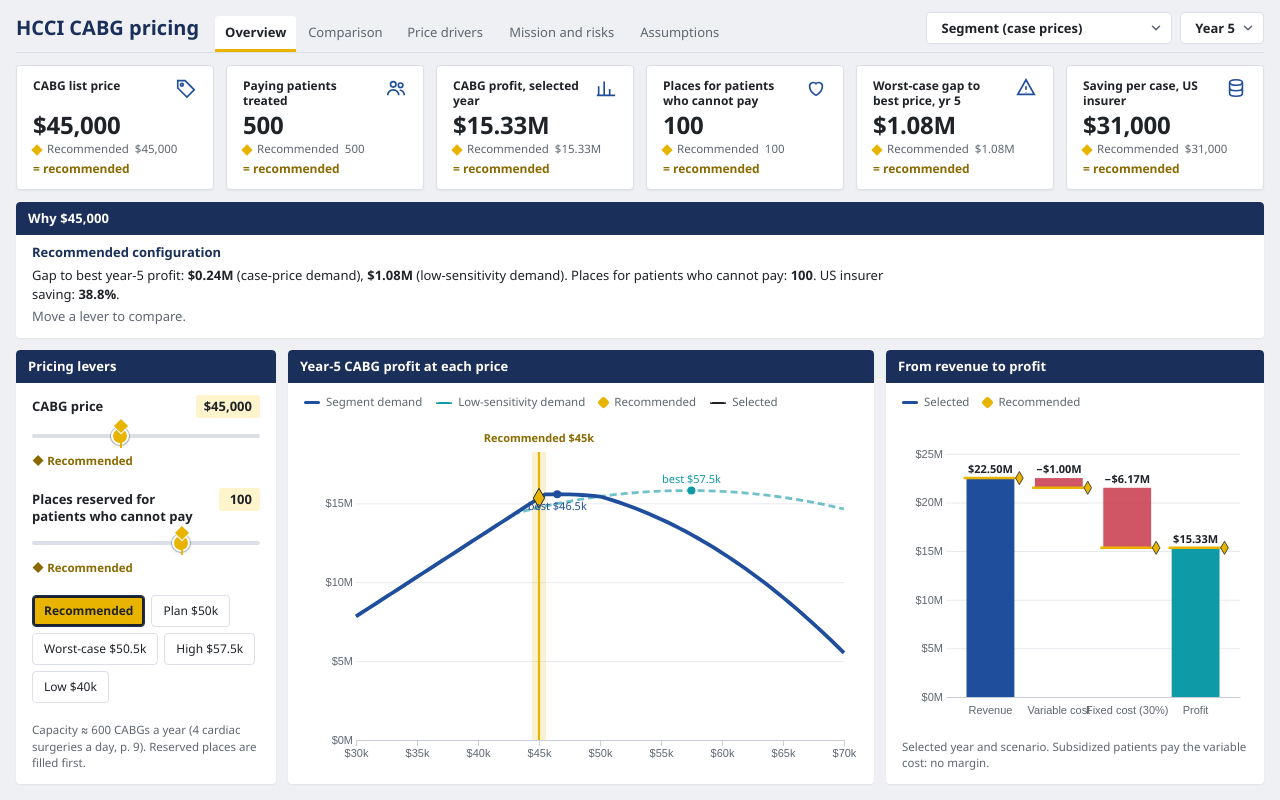
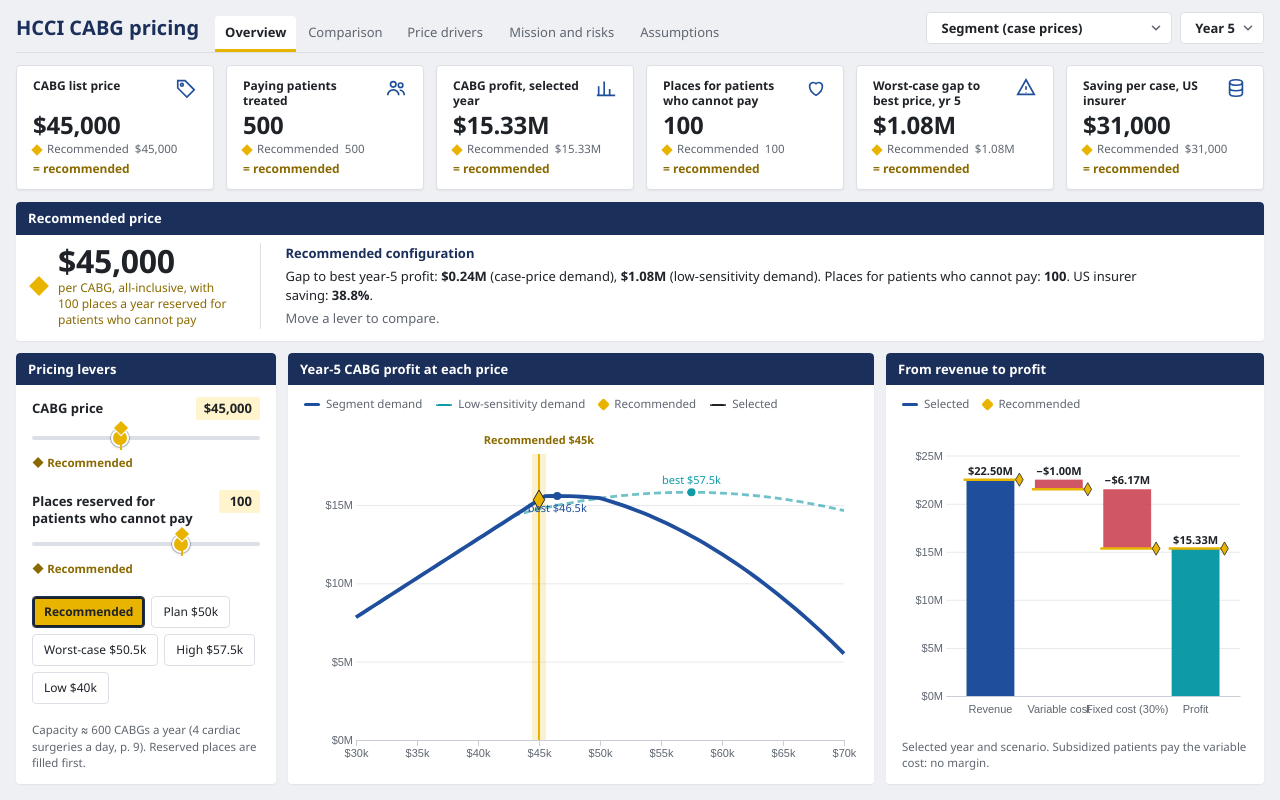
Before and after one commit to ppfp-03/hcci-cabg-pricing, a plain HTML site: page index.html in a window 1280 px wide. Drawn offline with nearby package versions, Linux system fonts and the light colour scheme.

Commit message:
Move the recommended price out of the header into the Overview panel
The header now carries only the title, page tabs and filters. The Overview
panel is titled "Recommended price" and opens with $45,000 in large type,
next to the explanation of why it was chosen.

Co-Authored-By: Claude Opus 5.5 <noreply@anthropic.com>

```diff
--- a/index.html
+++ b/index.html
@@ -310,6 +310,14 @@
 .pb-sl .l-val { font-size: 12px; min-width: 7ch; }
 .pb-sl-btns { flex: none; }
 .pb-sl-btns .pb-btn { min-height: 28px; padding: 0 8px; }
+.pb-panel.pb-verdict > .pb-vbody { display: grid; grid-template-columns: auto minmax(0, 1fr); column-gap: 24px; align-items: center; }
+.pb-vtext { display: grid; gap: 4px; min-width: 0; }
+.pb-reco { display: flex; align-items: center; gap: 12px; padding-right: 24px; border-right: 1px solid var(--pb-line); }
+.pb-dia-lg { width: 14px; height: 14px; flex: none; }
+.pb-reco-main { display: grid; gap: 2px; }
+.pb-reco-val { font-size: 32px; line-height: 1.1; font-weight: 600; color: var(--pb-ink); font-variant-numeric: tabular-nums; letter-spacing: -0.01em; }
+.pb-reco-note { font-size: 12px; line-height: 1.35; color: var(--pb-gold-ink); max-width: 26ch; }
+@media (max-width: 899px) { .pb-panel.pb-verdict > .pb-vbody { grid-template-columns: minmax(0, 1fr); row-gap: 8px; } .pb-reco { border-right: 0; padding-right: 0; } }
 .pb-heat th { text-align: center; }
 .pb-heat th:first-child { text-align: left; }
 .pb-def { margin: 0; display: grid; gap: 12px; align-content: start; }
@@ -376,6 +384,8 @@
   .pb-def { gap: 8px; } .pb-def > div { padding-bottom: 8px; } .pb-def dd { font-size: 11px; }
   .pb-note { font-size: 11px; }
   .pb-tab { min-height: 32px; }
+  .pb-reco-val { font-size: 26px; }
+  .pb-reco-note { font-size: 11px; }
   .pb-lever-body .pb-note { display: none; }
   .pb-lever-body .pb-btn { min-height: 28px; }
   .pb-lever .l-state { min-height: 0; }
@@ -385,7 +395,7 @@
 
 <div class="pb pb-app" lang="en">
   <header class="pb-top" id="header">
-    <div class="pb-brand"><h1>HCCI CABG pricing</h1><span class="pb-sub"><i class="pb-dia" aria-hidden="true"></i>Recommended price $45,000</span></div>
+    <div class="pb-brand"><h1>HCCI CABG pricing</h1></div>
     <nav class="pb-tabs" role="tablist" aria-label="Report pages"><button type="button" class="pb-tab" role="tab" aria-selected="true" aria-controls="overview" data-text="Overview" data-tab="overview"><span class="tab-label">Overview</span></button><button type="button" class="pb-tab" role="tab" aria-selected="false" aria-controls="comparison" data-text="Comparison" data-tab="comparison"><span class="tab-label">Comparison</span></button><button type="button" class="pb-tab" role="tab" aria-selected="false" aria-controls="drivers" data-text="Price drivers" data-tab="drivers"><span class="tab-label">Price drivers</span></button><button type="button" class="pb-tab" role="tab" aria-selected="false" aria-controls="mission" data-text="Mission and risks" data-tab="mission"><span class="tab-label">Mission and risks</span></button><button type="button" class="pb-tab" role="tab" aria-selected="false" aria-controls="assumptions" data-text="Assumptions" data-tab="assumptions"><span class="tab-label">Assumptions</span></button></nav>
     <div class="pb-slicers">
       <div class="pb-slicer pb-dd" data-dd="scen"><span class="pb-dd-label" id="pb-dd-scen-lbl">Demand Scenario</span><button type="button" class="pb-dd-btn" id="pb-dd-scen-btn" aria-haspopup="listbox" aria-expanded="false" aria-controls="pb-dd-scen-list" aria-labelledby="pb-dd-scen-lbl pb-dd-scen-btn"><span class="pb-dd-val"><span class="pb-dd-ghost" data-dd-label="seg">Segment (case prices)</span><span class="pb-dd-ghost" data-dd-label="low">Low-sensitivity (elasticity = 0.8)</span></span><svg class="pb-dd-chev" viewBox="0 0 16 16" aria-hidden="true"><path d="M4 6l4 4 4-4" fill="none" stroke="currentColor" stroke-width="1.8" stroke-linecap="round" stroke-linejoin="round"></path></svg></button><ul class="pb-dd-list" id="pb-dd-scen-list" role="listbox" aria-labelledby="pb-dd-scen-lbl"><li role="option" id="pb-dd-scen-seg" data-val="seg" tabindex="-1" aria-selected="false"><span>Segment (case prices)</span><svg class="pb-dd-check" viewBox="0 0 16 16" aria-hidden="true"><path d="M3.5 8.5l3 3 6-7" fill="none" stroke="currentColor" stroke-width="1.8" stroke-linecap="round" stroke-linejoin="round"></path></svg></li><li role="option" id="pb-dd-scen-low" data-val="low" tabindex="-1" aria-selected="false"><span>Low-sensitivity (elasticity 0.8)</span><svg class="pb-dd-check" viewBox="0 0 16 16" aria-hidden="true"><path d="M3.5 8.5l3 3 6-7" fill="none" stroke="currentColor" stroke-width="1.8" stroke-linecap="round" stroke-linejoin="round"></path></svg></li></ul></div>
@@ -431,8 +441,8 @@
         <div class="k-delta" data-draw="kdelta" data-metric="save_us" data-fmt="usd" data-good="up" data-source="kpis" data-field="delta" data-where="metric=save_us">—</div>
       </article>
     </div><div class="pb-panel pb-verdict" id="verdict">
-      <h2>Why $45,000</h2>
-      <div class="pb-body pb-vbody">
+      <h2>Recommended price</h2>
+      <div class="pb-body pb-vbody"><div class="pb-reco"><i class="pb-dia pb-dia-lg" aria-hidden="true"></i><div class="pb-reco-main"><span class="pb-reco-val" data-draw="kprop" data-metric="price" data-fmt="usd" data-source="kpis" data-field="proposal" data-where="metric=price">—</span><span class="pb-reco-note">per CABG, all-inclusive, with 100 places a year reserved for patients who cannot pay</span></div></div><div class="pb-vtext">
       <p class="v-title" data-v="same">Recommended configuration</p>
       <p class="v-title" data-v="off" hidden="">Change against the recommendation</p>
       <p>Gap to best year-5 profit: <b data-draw="vnum" data-metric="gap_seg" data-col="proposal" data-fmt="m" data-source="kpis" data-field="proposal" data-where="metric=gap_seg">—</b> (case-price demand), <b data-draw="vnum" data-metric="gap_low" data-col="proposal" data-fmt="m" data-source="kpis" data-field="proposal" data-where="metric=gap_low">—</b> (low-sensitivity demand). Places for patients who cannot pay: <b data-draw="vnum" data-metric="places_poor" data-col="proposal" data-fmt="int" data-source="kpis" data-field="proposal" data-where="metric=places_poor">—</b>. US insurer saving: <b data-draw="vnum" data-metric="save_pct" data-col="proposal" data-fmt="pct" data-source="kpis" data-field="proposal" data-where="metric=save_pct">—</b>.</p>
@@ -441,7 +451,7 @@
       <p data-v="lower" hidden="">Lower price: year-5 profit <b data-draw="vnum" data-metric="profit_seg" data-col="delta" data-fmt="sm" data-source="kpis" data-field="delta" data-where="metric=profit_seg">—</b>, places for patients who cannot pay <b data-draw="vnum" data-metric="places_poor" data-col="delta" data-fmt="sint" data-source="kpis" data-field="delta" data-where="metric=places_poor">—</b>. Capacity is full: no extra patients treated.</p>
       <p data-v="resless" hidden="">Fewer reserved places: year-5 profit <b data-draw="vnum" data-metric="profit_seg" data-col="delta" data-fmt="sm" data-source="kpis" data-field="delta" data-where="metric=profit_seg">—</b>, places for patients who cannot pay <b data-draw="vnum" data-metric="places_poor" data-col="delta" data-fmt="sint" data-source="kpis" data-field="delta" data-where="metric=places_poor">—</b>.</p>
       <p data-v="resmore" hidden="">More reserved places: <b data-draw="vnum" data-metric="turned_away" data-col="selection" data-fmt="int" data-source="kpis" data-field="selection" data-where="metric=turned_away">—</b> paying patients turned away, year-5 profit <b data-draw="vnum" data-metric="profit_seg" data-col="delta" data-fmt="sm" data-source="kpis" data-field="delta" data-where="metric=profit_seg">—</b>.</p>
-      </div>
+      </div></div>
     </div><div class="pb-ov-main"><div class="pb-panel" id="levers">
         <h2>Pricing levers</h2>
         <div class="pb-body pb-lever-body">
```
